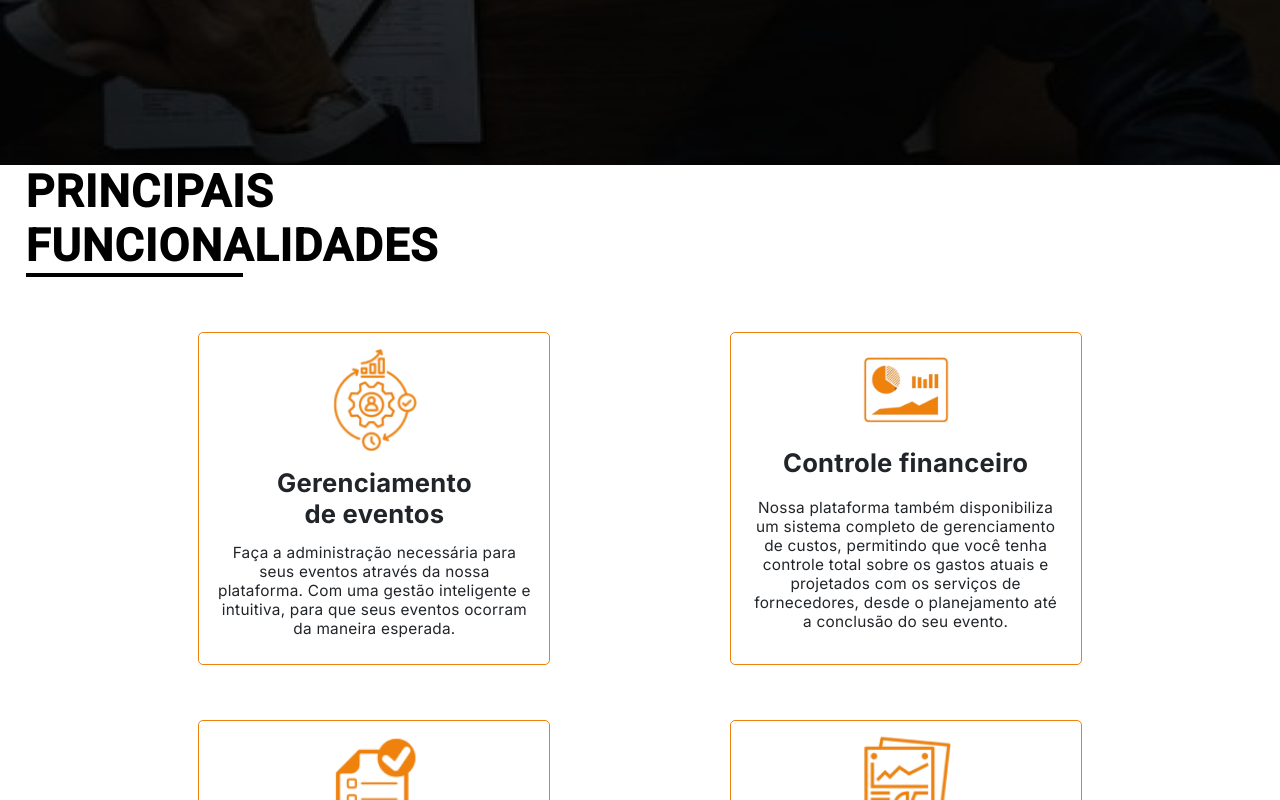
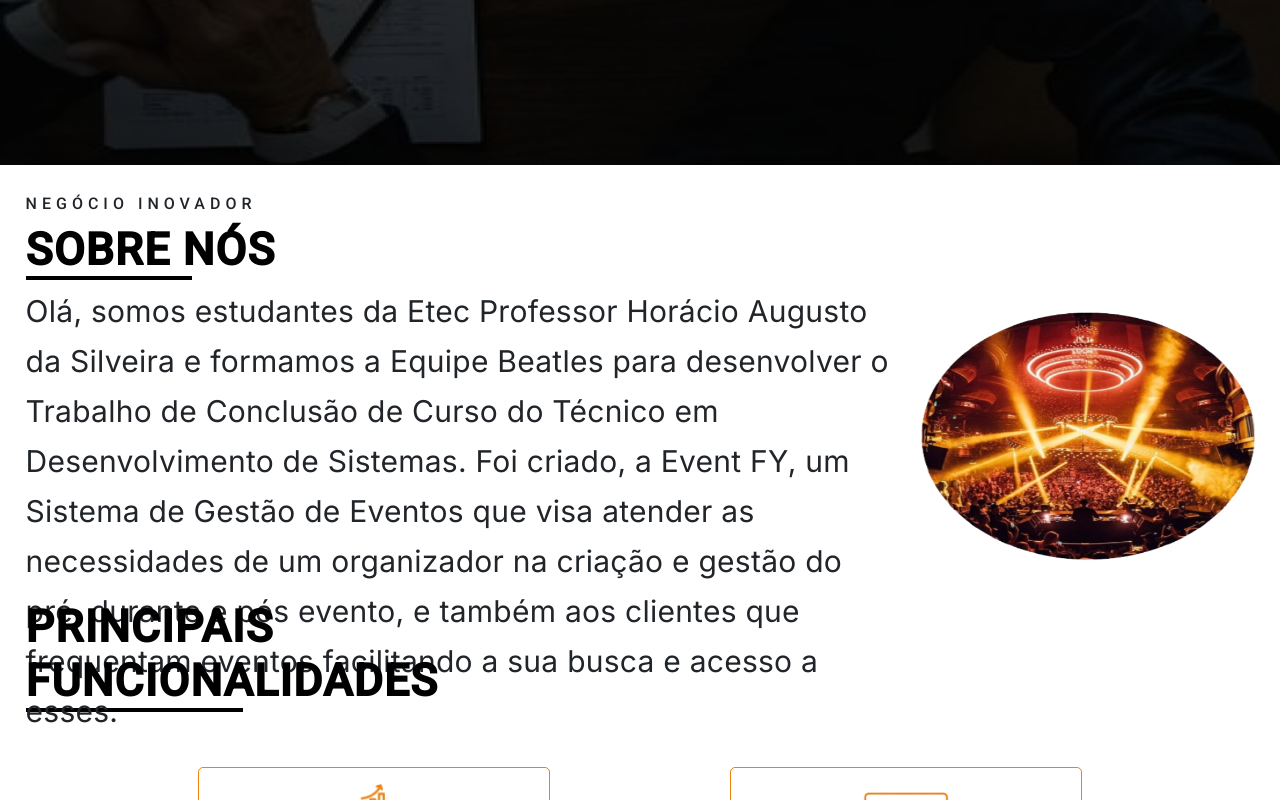
Before and after one commit to GiovannePDS7/Event-Fy, an Angular app: page /apresentacao in a window 1280 px wide. Shown: the part 635-1435 px from the top of the page. Built offline with nearby package versions, Linux system fonts and the light colour scheme.

Commit message:
sobre nos desktop

```diff
--- a/src/app/Components/Apresentacao/quem-somos/quem-somos.component.css
+++ b/src/app/Components/Apresentacao/quem-somos/quem-somos.component.css
@@ -1,3 +1,5 @@
+@import url("../../../../styles.css");
+
 .grandContainer {
   display: flex;
   justify-content: center;
@@ -29,3 +31,57 @@
   font-size: 3.5vw;
   margin-bottom: 8vw;
 }
+
+/* desktop */
+
+#negocioInovador{
+  letter-spacing: 5px;
+  font-weight: 500;
+  margin-top: 2%;
+}
+
+#h1-desktop {
+  font-weight: bold;
+  color: #000;
+  margin-bottom:10px;
+  font-size: 3.5vw;
+  letter-spacing: 1px;
+}
+
+#linha {
+  height: 0.5vh;
+  width: 13vw;
+  background: #000;
+}
+
+#section-title {
+  margin-left: 2vw;
+}
+
+#grandContainer{
+  width: 100%;
+  height: 40vh;
+  display: flex;
+}
+
+#containerLeft{
+  width: 70%;
+  height: 100%;
+}
+
+#text{
+  margin-top: 0.5vw;
+  margin-left: 2vw;
+  font-size: 30px;
+  line-height: 50px;
+}
+
+#containerRight{
+  width: 30%;
+  height: 100%;
+}
+
+#imagem{
+  width: 100%;
+  height: 100%;
+}
--- a/src/app/Components/Apresentacao/quem-somos/quem-somos.component.html
+++ b/src/app/Components/Apresentacao/quem-somos/quem-somos.component.html
@@ -9,3 +9,28 @@
       aos clientes que frequentam eventos facilitando a sua busca e acesso a esses.</p>
   </section>
 </div>
+
+<div class="d-none d-md-block d-xxl-flex">
+
+  <section id="section-title">
+    <h3 id="negocioInovador">NEGÓCIO INOVADOR</h3>
+    <h1 id="h1-desktop">SOBRE NÓS</h1>
+    <div id="linha"></div>
+  </section>
+  <section id="grandContainer">
+    <div id="containerLeft">
+      <p id="text">
+        Olá, somos estudantes da Etec Professor Horácio Augusto da Silveira e formamos a Equipe
+        Beatles para desenvolver o Trabalho de Conclusão de Curso do Técnico em Desenvolvimento
+        de Sistemas. Foi criado, a Event FY, um Sistema de Gestão de Eventos que visa atender as
+        necessidades de um organizador na criação e gestão do pré, durante e pós evento, e também
+        aos clientes que frequentam eventos facilitando a sua busca e acesso a esses.
+      </p>
+
+    </div>
+    <div id="containerRight">
+      <img id="imagem" src="../../../../assets/Elementos/evento.png" alt="">
+    </div>
+  </section>
+
+</div>
```
Also changed, not shown: src/assets/Elementos/evento.png (added).
